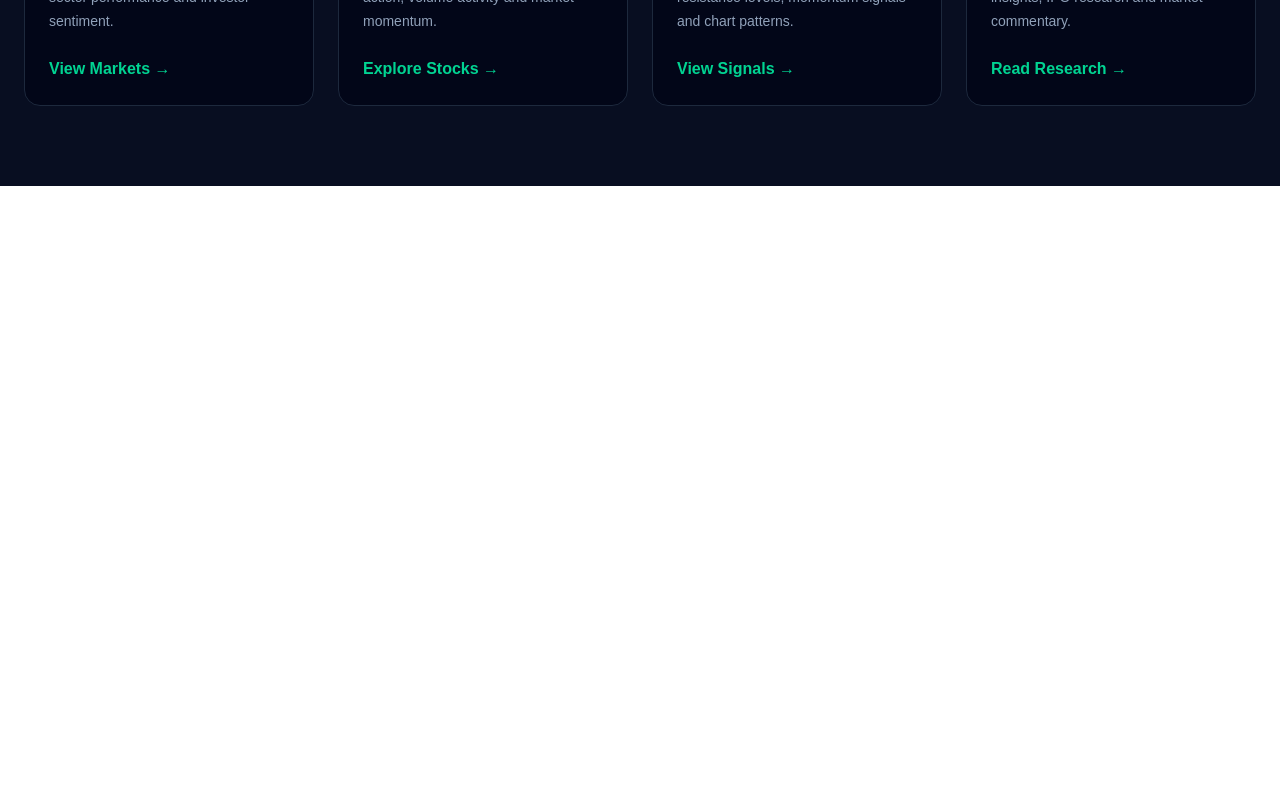
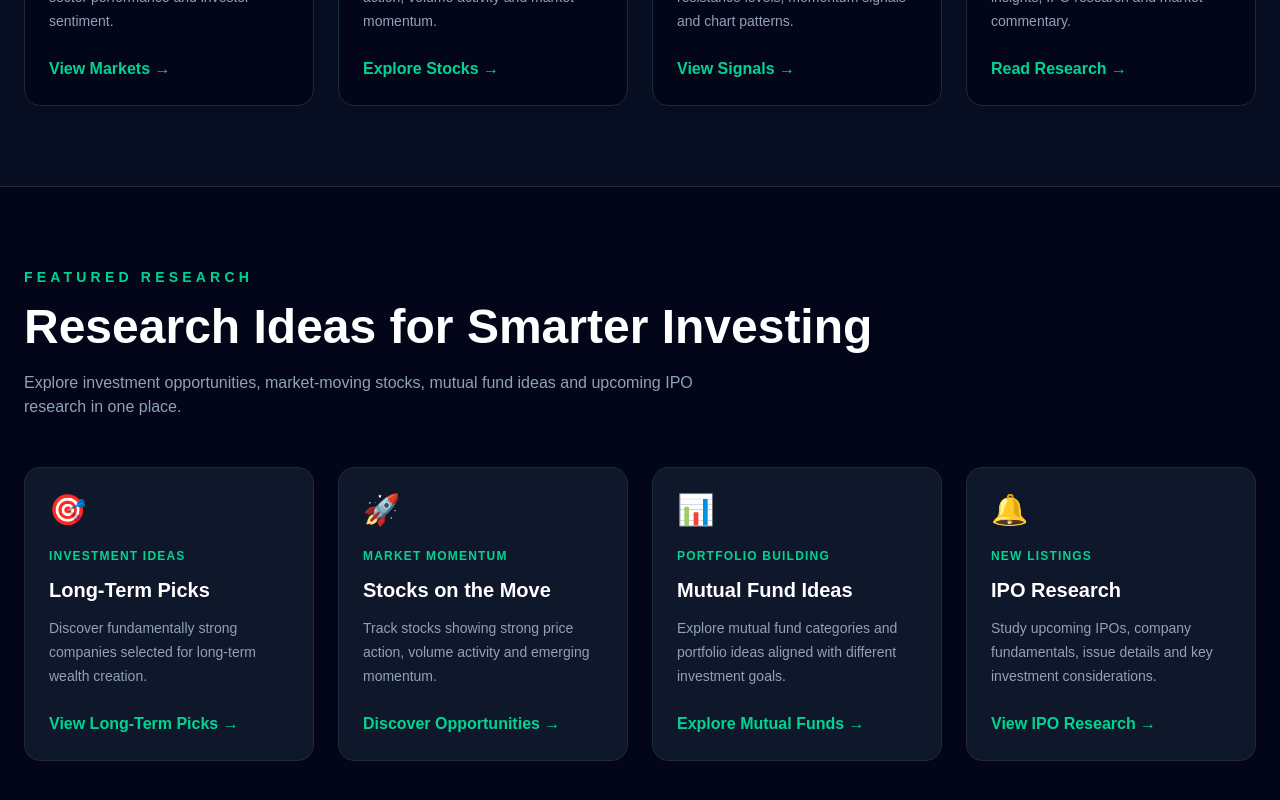
Before and after one commit to sharetradingforliving/stfl-platform, a Next.js app: page / in a window 1280 px wide. Shown: the part 1887-2687 px from the top of the page. Before the commit the page ends 2073 px from the top, so only its background shows below. Built offline with nearby package versions, Linux system fonts and the light colour scheme.

Commit message:
Add featured research section

```diff
--- a/app/page.tsx
+++ b/app/page.tsx
@@ -341,6 +341,107 @@ export default function Home() {
     </div>
   </div>
 </section>
+{/* Featured Research */}
+<section className="border-t border-slate-800 bg-slate-950 px-6 py-20">
+  <div className="mx-auto max-w-7xl">
+    <div className="mb-12">
+      <p className="text-sm font-semibold uppercase tracking-[0.3em] text-emerald-400">
+        Featured Research
+      </p>
+
+      <h2 className="mt-4 text-3xl font-bold md:text-5xl">
+        Research Ideas for Smarter Investing
+      </h2>
+
+      <p className="mt-5 max-w-2xl text-slate-400">
+        Explore investment opportunities, market-moving stocks, mutual fund
+        ideas and upcoming IPO research in one place.
+      </p>
+    </div>
+
+    <div className="grid gap-6 md:grid-cols-2 xl:grid-cols-4">
+      {/* Long-Term Picks */}
+      <div className="rounded-2xl border border-slate-800 bg-slate-900 p-6 transition hover:-translate-y-1 hover:border-emerald-500">
+        <div className="text-3xl">🎯</div>
+
+        <p className="mt-5 text-xs font-semibold uppercase tracking-widest text-emerald-400">
+          Investment Ideas
+        </p>
+
+        <h3 className="mt-3 text-xl font-bold">Long-Term Picks</h3>
+
+        <p className="mt-3 text-sm leading-6 text-slate-400">
+          Discover fundamentally strong companies selected for long-term
+          wealth creation.
+        </p>
+
+        <button className="mt-6 font-semibold text-emerald-400">
+          View Long-Term Picks →
+        </button>
+      </div>
+
+      {/* Stocks on the Move */}
+      <div className="rounded-2xl border border-slate-800 bg-slate-900 p-6 transition hover:-translate-y-1 hover:border-emerald-500">
+        <div className="text-3xl">🚀</div>
+
+        <p className="mt-5 text-xs font-semibold uppercase tracking-widest text-emerald-400">
+          Market Momentum
+        </p>
+
+        <h3 className="mt-3 text-xl font-bold">Stocks on the Move</h3>
+
+        <p className="mt-3 text-sm leading-6 text-slate-400">
+          Track stocks showing strong price action, volume activity and
+          emerging momentum.
+        </p>
+
+        <button className="mt-6 font-semibold text-emerald-400">
+          Discover Opportunities →
+        </button>
+      </div>
+
+      {/* Mutual Fund Ideas */}
+      <div className="rounded-2xl border border-slate-800 bg-slate-900 p-6 transition hover:-translate-y-1 hover:border-emerald-500">
+        <div className="text-3xl">📊</div>
+
+        <p className="mt-5 text-xs font-semibold uppercase tracking-widest text-emerald-400">
+          Portfolio Building
+        </p>
+
+        <h3 className="mt-3 text-xl font-bold">Mutual Fund Ideas</h3>
+
+        <p className="mt-3 text-sm leading-6 text-slate-400">
+          Explore mutual fund categories and portfolio ideas aligned with
+          different investment goals.
+        </p>
+
+        <button className="mt-6 font-semibold text-emerald-400">
+          Explore Mutual Funds →
+        </button>
+      </div>
+
+      {/* IPO Research */}
+      <div className="rounded-2xl border border-slate-800 bg-slate-900 p-6 transition hover:-translate-y-1 hover:border-emerald-500">
+        <div className="text-3xl">🔔</div>
+
+        <p className="mt-5 text-xs font-semibold uppercase tracking-widest text-emerald-400">
+          New Listings
+        </p>
+
+        <h3 className="mt-3 text-xl font-bold">IPO Research</h3>
+
+        <p className="mt-3 text-sm leading-6 text-slate-400">
+          Study upcoming IPOs, company fundamentals, issue details and key
+          investment considerations.
+        </p>
+
+        <button className="mt-6 font-semibold text-emerald-400">
+          View IPO Research →
+        </button>
+      </div>
+    </div>
+  </div>
+</section>
 
          </main>
   );
```
